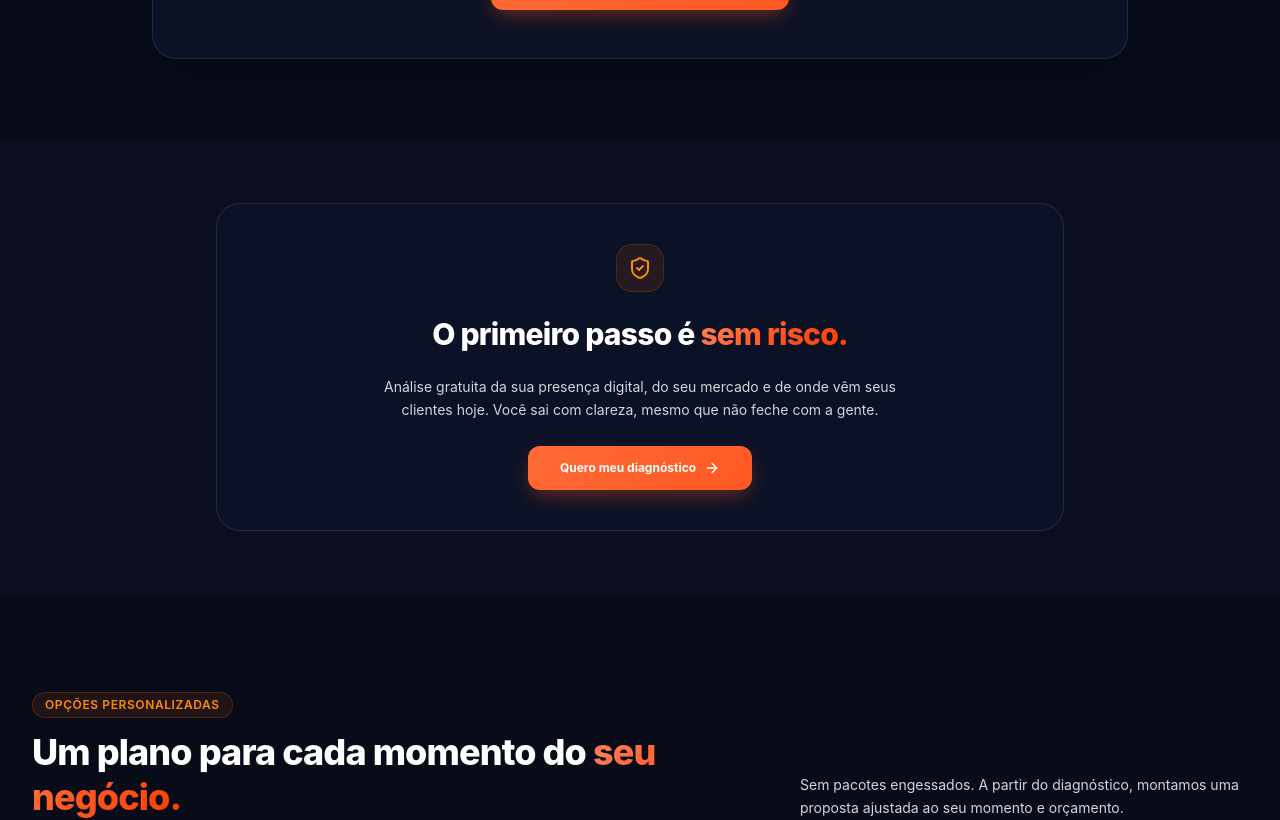
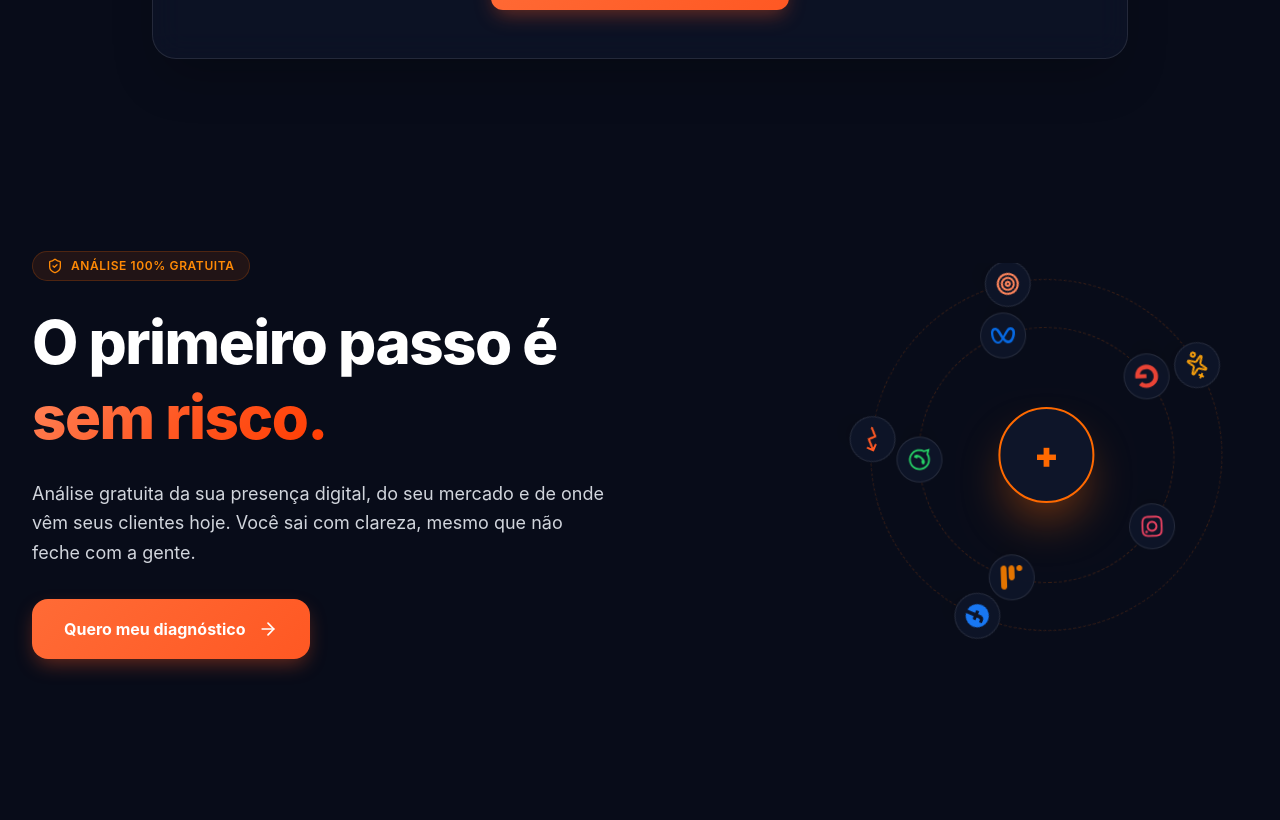
Before and after one commit to Poneyzada/Agencia-Converte-Lp, a React (Vite) app: page / in a window 1280 px wide. Shown: the part 5320-6140 px from the top of the page. Built offline with nearby package versions, Linux system fonts and the light colour scheme.

Commit message:
Refine NoRiskSection with floating orbit animation without card borders

```diff
--- a/package.json
+++ b/package.json
@@ -10,14 +10,17 @@
     "preview": "vite preview"
   },
   "dependencies": {
+    "@radix-ui/react-slot": "^1.3.3",
     "@studio-freight/lenis": "^1.0.42",
     "canvas-confetti": "^1.9.4",
+    "class-variance-authority": "^0.7.1",
     "clsx": "^2.1.1",
     "framer-motion": "^13.1.0",
     "gsap": "^3.15.0",
     "lucide-react": "^1.31.0",
     "react": "^19.2.8",
     "react-dom": "^19.2.8",
+    "react-icons": "^5.7.0",
     "tailwind-merge": "^3.6.0"
   },
   "devDependencies": {
--- a/src/components/NoRiskSection.jsx
+++ b/src/components/NoRiskSection.jsx
@@ -1,36 +1,128 @@
 import React from 'react';
-import { ShieldCheck, ArrowRight } from 'lucide-react';
+import { ShieldCheck, ArrowRight, Target, TrendingUp, Sparkles } from 'lucide-react';
+import { FaInstagram, FaGoogle, FaWhatsapp, FaFacebook } from 'react-icons/fa';
+import { SiGoogleanalytics, SiMeta } from 'react-icons/si';
 
 export default function NoRiskSection({ onOpenICP }) {
+  // Orbiting marketing platforms and performance icons
+  const iconConfigs = [
+    { Icon: FaWhatsapp, color: "#25D366" },
+    { Icon: SiMeta, color: "#0668E1" },
+    { Icon: FaGoogle, color: "#EA4335" },
+    { Icon: FaInstagram, color: "#E4405F" },
+    { Icon: SiGoogleanalytics, color: "#E37400" },
+    { Icon: FaFacebook, color: "#1877F2" },
+    { Icon: TrendingUp, color: "#ff5823" },
+    { Icon: Target, color: "#ff855b" },
+    { Icon: Sparkles, color: "#f59e0b" },
+  ];
+
+  const orbitCount = 2;
+  const orbitGap = 6;
+  const iconsPerOrbit = Math.ceil(iconConfigs.length / orbitCount);
+
   return (
-    <section className="py-16 relative overflow-hidden bg-[#0a0e1e]">
-      <div className="max-w-4xl mx-auto px-4 sm:px-6 relative z-10">
+    <section className="py-20 md:py-28 relative overflow-hidden bg-[#080c19]">
+      <div className="max-w-7xl mx-auto px-4 sm:px-6 lg:px-8 relative z-10">
 
-        <div className="glass-panel rounded-3xl p-8 sm:p-10 border border-white/10 text-center space-y-6">
-          <div className="w-12 h-12 rounded-2xl bg-orange-500/10 border border-orange-500/20 text-orange-400 mx-auto flex items-center justify-center">
-            <ShieldCheck className="w-6 h-6" />
+        {/* Clean layout WITHOUT outer box or card borders */}
+        <div className="flex flex-col lg:flex-row items-center justify-between gap-12">
+
+          {/* Left Side: Copy, Badge, and Action Button */}
+          <div className="w-full lg:w-1/2 space-y-6 text-center lg:text-left">
+            <div className="inline-flex items-center gap-2 px-3.5 py-1.5 rounded-full bg-orange-500/10 border border-orange-500/20 text-orange-400 text-xs font-semibold uppercase tracking-wider">
+              <ShieldCheck className="w-4 h-4" />
+              <span>Análise 100% Gratuita</span>
             </div>
 
-          <h2 className="text-2xl sm:text-3xl font-extrabold text-white tracking-tight">
-            O primeiro passo é <span className="text-gradient-brand">sem risco.</span>
+            <h2 className="text-4xl sm:text-5xl lg:text-6xl font-extrabold text-white tracking-tight leading-tight">
+              O primeiro passo é <br className="hidden sm:inline" />
+              <span className="text-gradient-brand">sem risco.</span>
             </h2>
 
-          <p className="text-gray-300 text-xs sm:text-sm max-w-lg mx-auto leading-relaxed">
+            <p className="text-gray-300 text-base sm:text-lg leading-relaxed max-w-xl mx-auto lg:mx-0 font-normal">
               Análise gratuita da sua presença digital, do seu mercado e de onde vêm seus clientes hoje. Você sai com clareza, mesmo que não feche com a gente.
             </p>
 
-          <div>
+            <div className="pt-2 flex justify-center lg:justify-start">
               <button
                 onClick={onOpenICP}
-              className="btn-orange px-8 py-3.5 rounded-xl font-bold text-xs inline-flex items-center gap-2 cursor-pointer shadow-lg shadow-orange-500/20"
+                className="btn-orange px-8 py-4.5 rounded-2xl font-extrabold text-sm sm:text-base inline-flex items-center gap-3 cursor-pointer shadow-xl shadow-orange-500/25 group"
               >
                 <span>Quero meu diagnóstico</span>
-              <ArrowRight className="w-4 h-4" />
+                <ArrowRight className="w-5 h-5 group-hover:translate-x-1 transition-transform" />
               </button>
             </div>
           </div>
 
+          {/* Right Side: Floating Orbit Animation (No background card, no borders) */}
+          <div className="w-full lg:w-1/2 h-72 sm:h-96 flex items-center justify-center lg:justify-end overflow-hidden relative">
+            <div className="relative w-[30rem] h-[30rem] sm:w-[36rem] sm:h-[36rem] lg:translate-x-[15%] flex items-center justify-center pointer-events-none">
+
+              {/* Center Circle with Converte+ Logo Icon */}
+              <div className="w-20 h-20 sm:w-24 sm:h-24 rounded-full bg-[#0e1529] border-2 border-orange-500 shadow-2xl shadow-orange-500/50 flex items-center justify-center z-20 animate-pulse-glow">
+                <span className="font-black text-3xl sm:text-4xl text-orange-500">+</span>
               </div>
+
+              {/* Generate Orbits */}
+              {[...Array(orbitCount)].map((_, orbitIdx) => {
+                const size = `${10 + orbitGap * (orbitIdx + 1)}rem`;
+                const angleStep = (2 * Math.PI) / iconsPerOrbit;
+
+                return (
+                  <div
+                    key={orbitIdx}
+                    className="absolute rounded-full border border-dashed border-orange-500/20"
+                    style={{
+                      width: size,
+                      height: size,
+                      animation: `spinOrbit ${14 + orbitIdx * 8}s linear infinite`,
+                    }}
+                  >
+                    {iconConfigs
+                      .slice(orbitIdx * iconsPerOrbit, orbitIdx * iconsPerOrbit + iconsPerOrbit)
+                      .map((cfg, iconIdx) => {
+                        const angle = iconIdx * angleStep;
+                        const x = 50 + 50 * Math.cos(angle);
+                        const y = 50 + 50 * Math.sin(angle);
+                        const IconComp = cfg.Icon;
+
+                        return (
+                          <div
+                            key={iconIdx}
+                            className="absolute bg-[#0e1529]/90 backdrop-blur-md border border-white/10 rounded-full p-2 sm:p-2.5 shadow-xl pointer-events-auto"
+                            style={{
+                              left: `${x}%`,
+                              top: `${y}%`,
+                              transform: "translate(-50%, -50%)",
+                            }}
+                          >
+                            <IconComp className="w-5 h-5 sm:w-6 sm:h-6" style={{ color: cfg.color }} />
+                          </div>
+                        );
+                      })}
+                  </div>
+                );
+              })}
+
+            </div>
+          </div>
+
+        </div>
+
+      </div>
+
+      {/* CSS Animation Keyframes */}
+      <style>{`
+        @keyframes spinOrbit {
+          from {
+            transform: rotate(0deg);
+          }
+          to {
+            transform: rotate(360deg);
+          }
+        }
+      `}</style>
     </section>
   );
 }
```
Also changed, not shown: 1 other file (tests, documents, lock files or other folders). Lines whose indentation alone changed are shown as unchanged.
